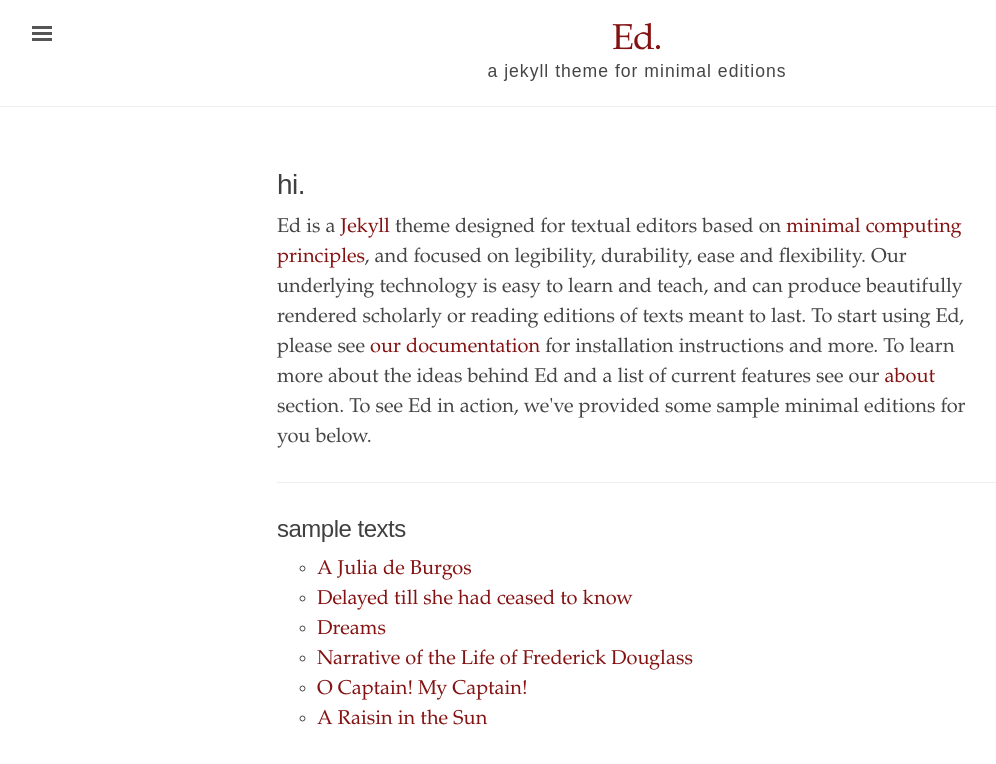
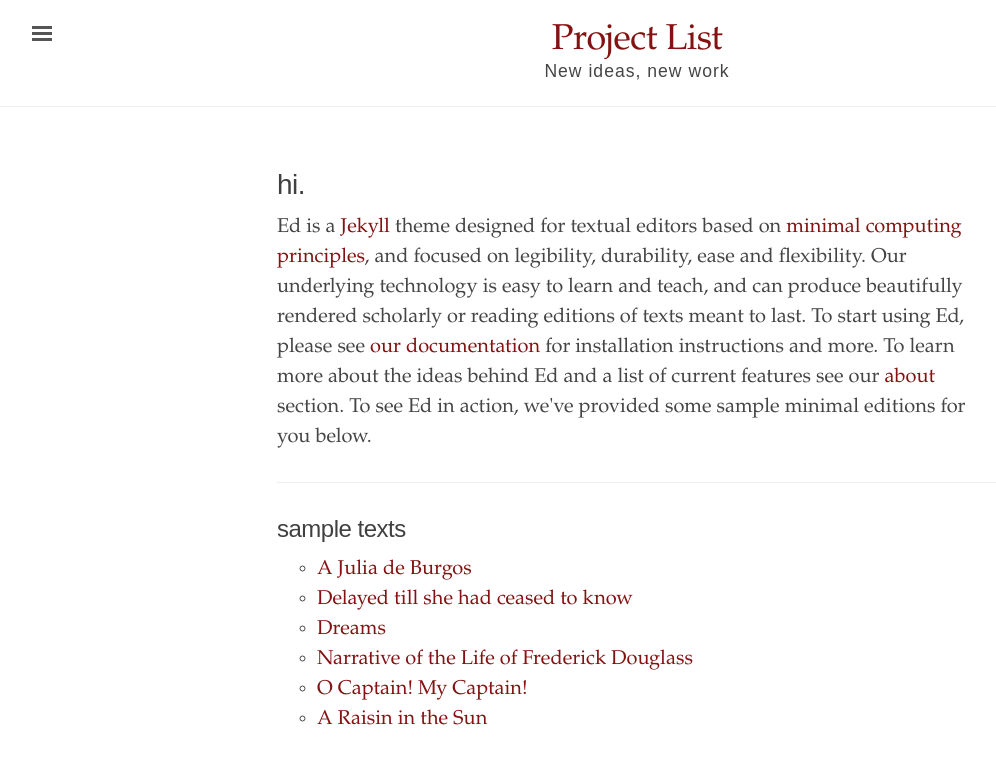
Before and after one commit to ylimem/ed, a Jekyll site: the page built from index.html, in a window 1280 px wide. Shown: the top 764 px of the page, without its empty margins (3-999 px from the left). Built offline with Jekyll 4.4.1, drawn with Linux system fonts in a browser that asks for light colours.

Commit message:
changed title and description

```diff
--- a/_config.yml
+++ b/_config.yml
@@ -1,9 +1,9 @@
 # Built with Jekyll 3.6.0
 
 # Setup
-title:               Ed.
-tagline:             'a jekyll theme for minimal editions'
-description:         'Ed is a Jekyll theme designed for textual editors based on minimal computing principles, and focused on legibility and flexibility.'
+title:               Project List
+tagline:             'New ideas, new work'
+description:         'Here are the beginnings of new projects and scraps of older work.'
 url:                 'http://minicomp.github.io'
 baseurl:             '/ed'
 
```
